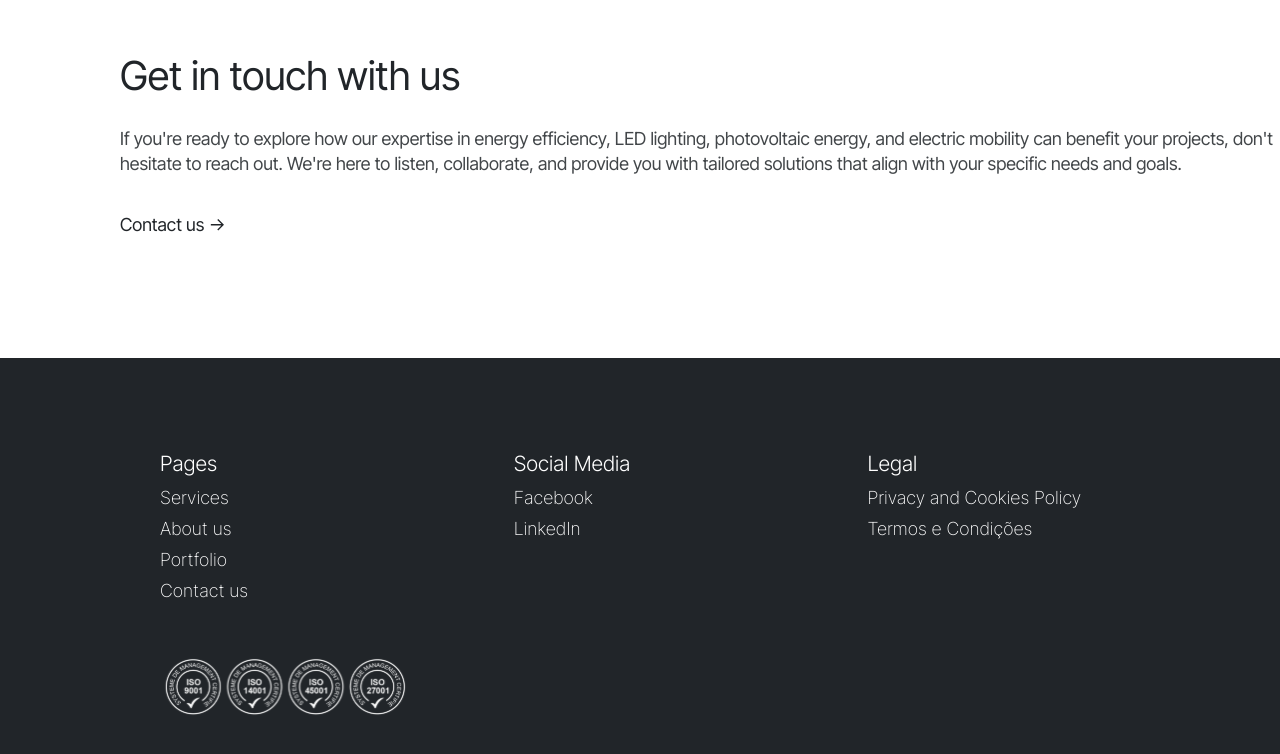
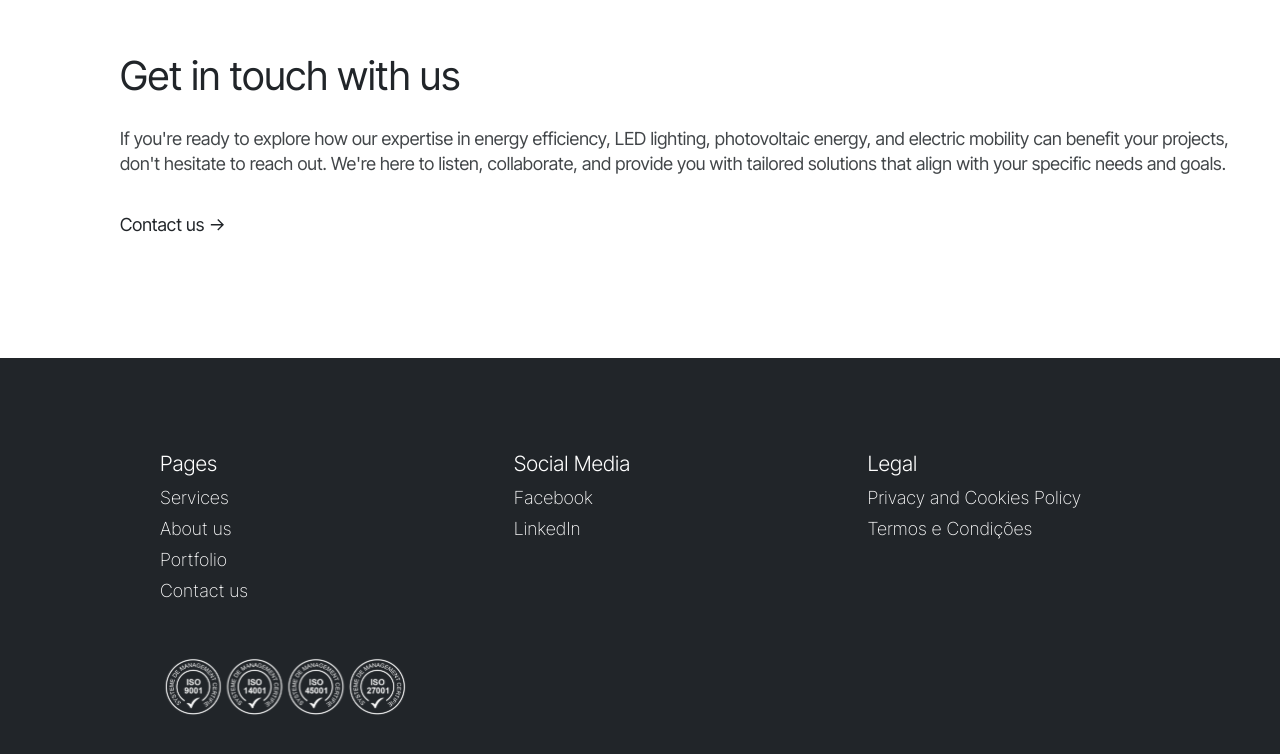
Before and after one commit to talib9911/updated-app1, a React (Create React App) app: page / in a window 1280 px wide. Shown: the part 2817-3571 px from the top of the page. Built offline with nearby package versions, Linux system fonts and the light colour scheme.

Commit message:
latest Updated

```diff
--- a/src/Components/ContentSection/ContentSection.js
+++ b/src/Components/ContentSection/ContentSection.js
@@ -93,7 +93,7 @@ const ContentSection = () => {
           </button>
         </div>
       </div>
-      <div className="mb-[60px] md:mb-0 pt-[40px]  md:pb-[120px] pl-[50px] xl:pl-[120px] pr-[0px] 2xl:pr-[999px]">
+      <div className="mb-[60px] md:mb-0 pt-[40px]  md:pb-[120px] pl-[50px] xl:pl-[120px] pr-[12px] 2xl:pr-[999px]">
         <h2 className="py-[20px] text-[40px] font-normal text-[#212529]">
           Get in touch with us
         </h2>
--- a/src/Pages/Portfolio/Portfolio2.js
+++ b/src/Pages/Portfolio/Portfolio2.js
@@ -22,7 +22,7 @@ const Portfolio2 = () => {
           >
             Delloite Building, London
           </h1>
-          <div className="w-full flex justify-between mt-[40px]">
+          <div className="w-full flex justify-between pr-[30px] sm:pr-[0px] mt-[40px]">
             <img src={lefta}/>
             <img src={righta}/>
           </div>
```
